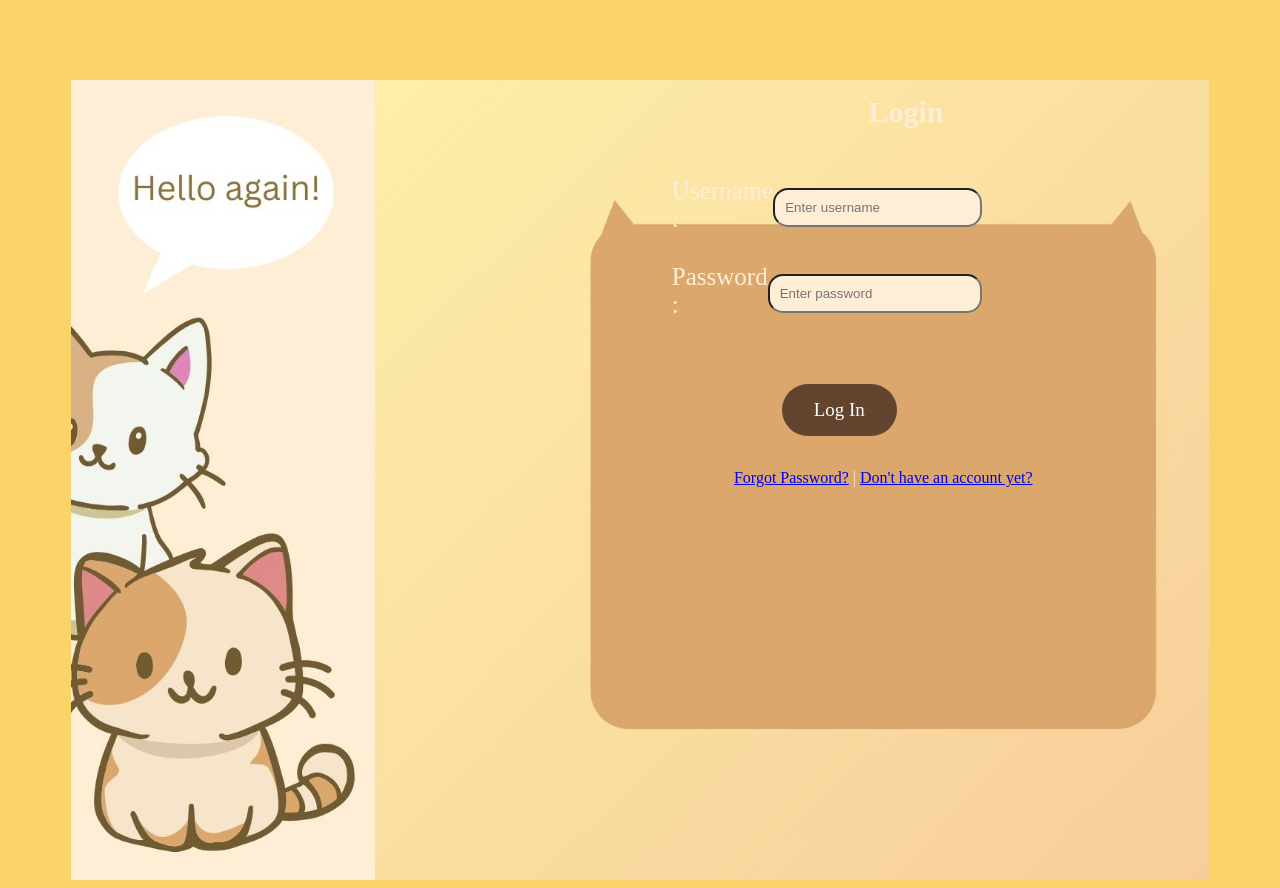
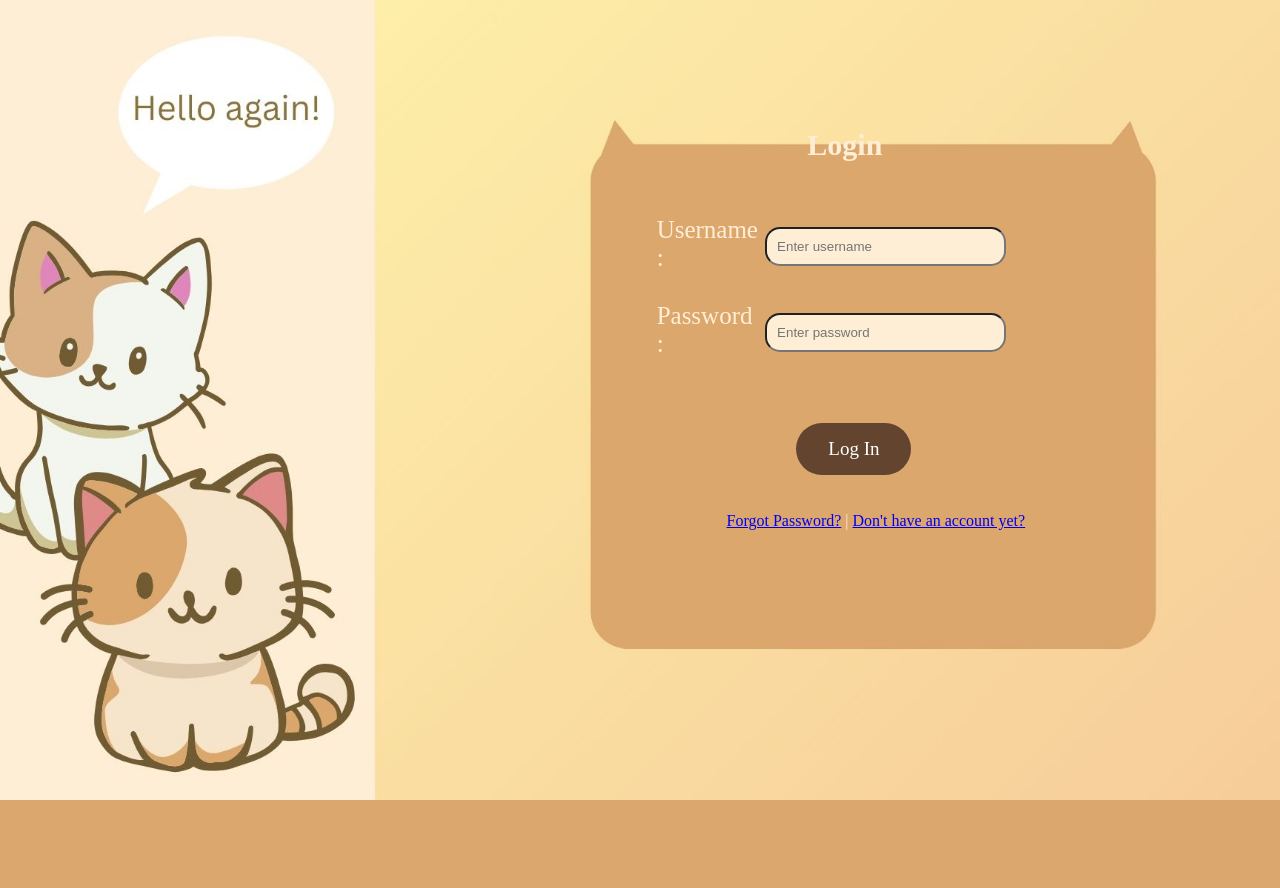
Before and after one commit to JasMyne14/GitExercise-TT2L-06, a Flask app: page /login in a window 1280 px wide. After the commit the page ends 800 px from the top, so only its background shows below. Run offline with Flask 3, Linux system fonts and the light colour scheme; some libraries are stand-ins or nearby versions.

Commit message:
css signup login page

```diff
--- a/home/static/main.css
+++ b/home/static/main.css
@@ -281,7 +281,7 @@ body .signup-container {
 
 .signup-container {
   background-image: url('signupbg.jpg');
-  background-size: cover;
+  /*background-size: cover;
   background-position: center;
   height: 100vh;
   display: flex;
@@ -291,12 +291,22 @@ body .signup-container {
   margin: 0 auto;
   display: flex;
   flex-wrap: wrap;
-  justify-content:space-between;
+  justify-content:space-between;*/
+  top: 0;
+  left: 0;
+  width: 100%;
+  height: 100%;
+  background-size: cover;
+  background-position: center center;
+  background-repeat: no-repeat;
+  position: absolute;
+  z-index: -1;
 }
 
 .signup-form {
   width: 42%;
-  margin-left: 35%;
+  margin-left: 45%;
+  margin-top: 8%;
   font-family: 'Canva sans';
   padding-bottom: 20px;
   color: #FFEED6;
@@ -354,7 +364,7 @@ body .signup-container {
   font-size: 30px;
   font-family: serif;
   text-align: center;
-  margin-left: 30%;
+  /*margin-left: 15%;*/
 }
 
 .signin-options{
@@ -374,7 +384,7 @@ body .login-container {
 
 .login-container {
   background-image: url('loginbg.jpg');
-  background-size: cover;
+  /*background-size: cover;
   background-position: center;
   height: 100vh;
   display: flex;
@@ -385,16 +395,25 @@ body .login-container {
   margin: 0 auto;
   display: flex;
   flex-wrap: wrap;
-  justify-content:space-between;
+  justify-content:space-between;*/
+  top: 0;
+  left: 0;
+  width: 100%;
+  height: 100%;
+  background-size: cover;
+  background-position: center center;
+  background-repeat: no-repeat;
+  position: absolute;
+  z-index: -1;
 }
 
 .login-form {
   width: 42%;
-  margin-left: 35%;
+  margin-left: 45%;
+  margin-top: 10%;
   font-family: 'Canva sans';
   padding-bottom: 50px;
   color: #FFEED6;
-  margin-bottom: 5%;
 }
 
 .login-box {
@@ -431,7 +450,7 @@ body .login-container {
   width: 115px;
   transition: background-color 0.3s;
   margin-top: 35px;
-  margin-left: 38%;
+  margin-left: 41%;
   margin-bottom: 7%;
 }
 
@@ -444,7 +463,6 @@ body .login-container {
   font-size: 30px;
   font-family: serif;
   text-align: center;
-  margin-left: 28%;
   margin-bottom: 10%;
 }
 
```
